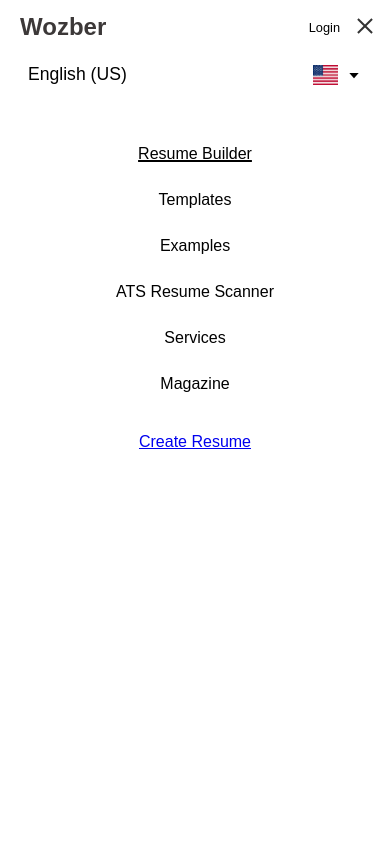
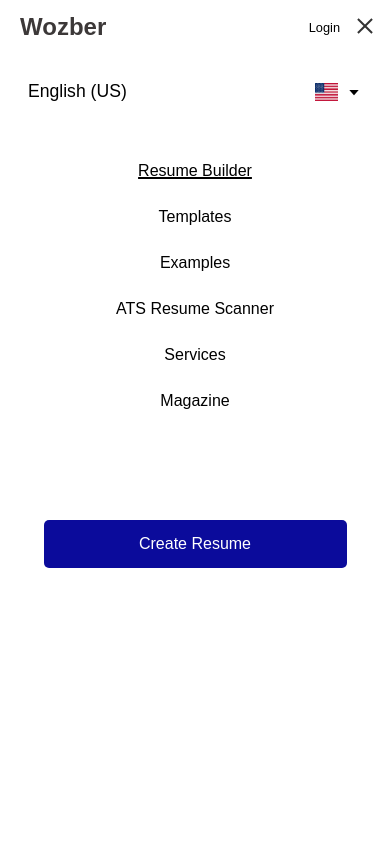
Before and after one commit to Yusufdavid411/wozber, a plain HTML site: page index.html in a window 390 px wide. Both pictures are taken after a click on the element 365 px from the left and 27 px from the top of the page. Shown: the top 844 px of the page. Drawn offline with nearby package versions, Linux system fonts and the light colour scheme.

Commit message:
mobile size

```diff
--- a/script.js
+++ b/script.js
@@ -15,7 +15,7 @@
   acc[i].addEventListener("click", function() {
     this.classList.toggle("active");
     nav.classList.toggle("mynavOpen")
-    nav.style.zIndex = "-1";
+    this.style.zIndex = "-1";
 
 
     if (nav.classList === "mynavOpen") {
--- a/style.css
+++ b/style.css
@@ -40,7 +40,7 @@
 
 .navigation.sticky {
   z-index: -1;
-  box-shadow: 2px 2px 5px rgb(131, 121, 121);
+  box-shadow: 1px 1px 5px rgb(131, 121, 121);
 }
 
 .topnav .navigation a {
@@ -114,13 +114,13 @@
   text-align: center;
   transition: all .4s ease;
   margin: 0 auto;
-  /* z-index: -1; */
+  z-index: -1;
   align-items: center;
   height: 100vh;
 }
 
 .topnav .mynavOpen {
-  top: 4%;
+  top: 6%;
 }
 
 .topnav .mynavOpen a {
@@ -149,8 +149,8 @@
 }
 
 .topnav .myNav img {
-  width: 25px;
-  height: 20px;
+  width: 23px;
+  height: 18px;
   margin-right: 8px;
 }
 
@@ -187,7 +187,18 @@
 }
 
 .topnav .myNav .nav_btn {
-  margin: 30px auto 0;
+  margin: 100px auto 0;
+
+}
+
+.topnav .myNav .nav_btn a {
+  color: white;
+  text-decoration: none;
+  padding: 15px;
+  background: rgb(11, 11, 155);
+  width: 70%;
+  border-radius: 5px;
+  margin: 0 auto;
 }
 
 
```
